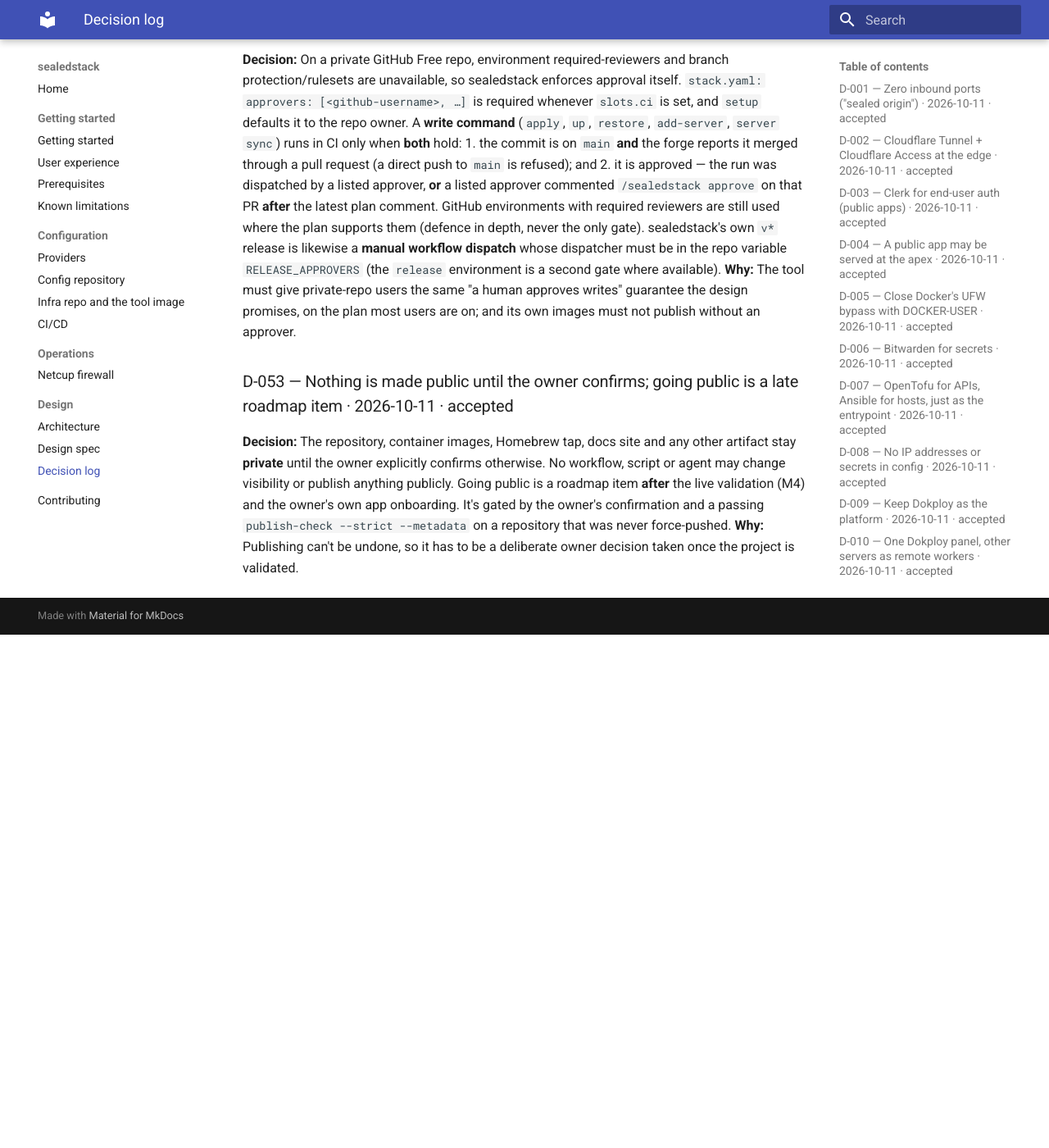
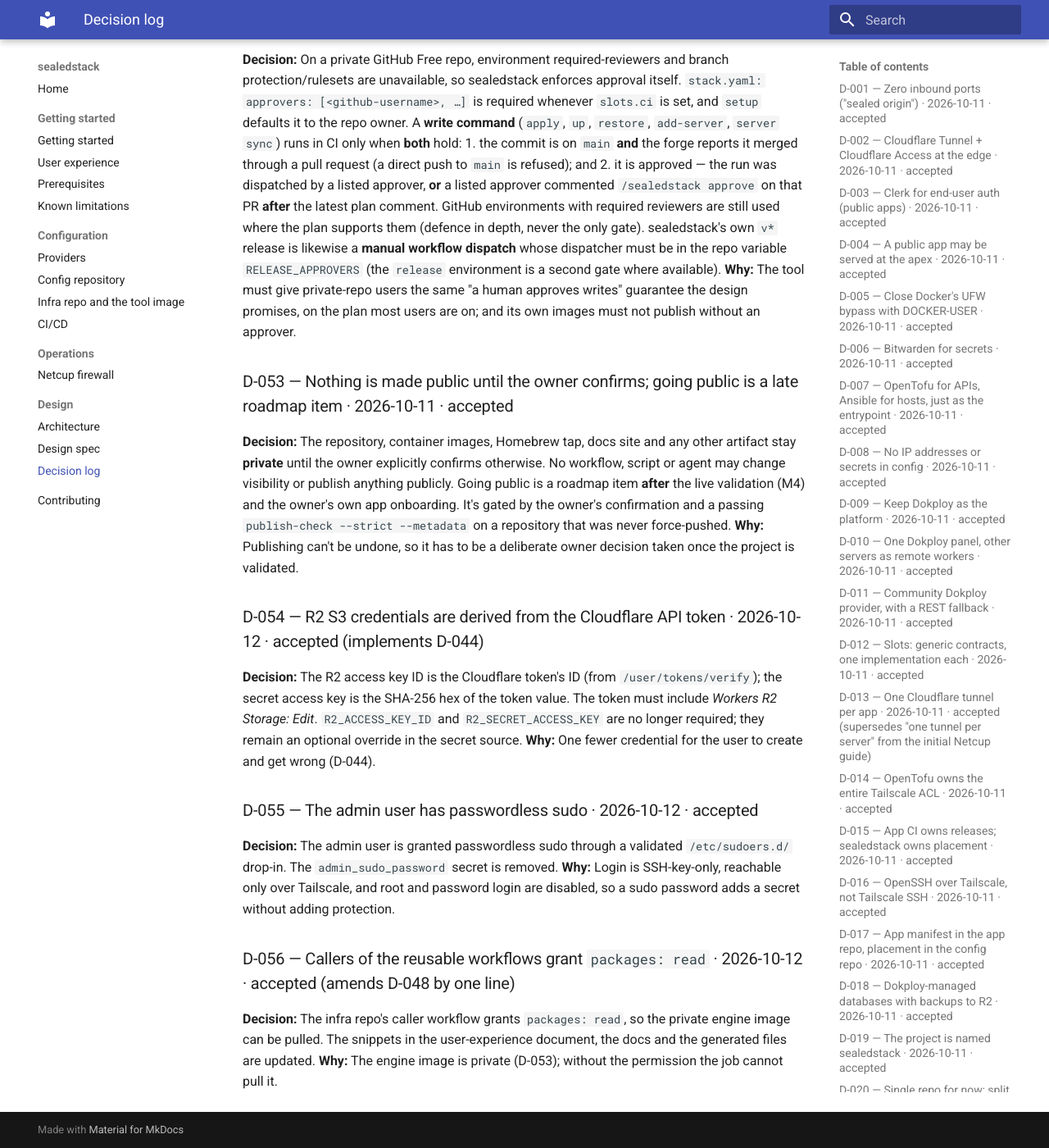
Before and after one commit to gauravnagar19/sealedstack, an MkDocs documentation site: the page built from docs/decisions.md, in a window 1280 px wide and 1400 px high, scrolled down 11254 px. Shown: the whole window at 82% size. Built offline with MkDocs 1.6.1 and Material for MkDocs 9.7.7, drawn with Linux system fonts in a browser that asks for light colours; before the commit the page ends 12028 px from its top, so only the background shows below that.

Commit message:
docs: record D-054..D-056 (derive R2 keys, passwordless sudo, packages: read)
Adds the three owner decisions of 2026-10-12, notes the D-056 amendment in
the UX status table and adds packages: read to the infra caller workflow
snippet in the UX doc, getting-started and the init template.
Verified: pytest 301 passed (3 new), publish-check --strict --metadata ok.

Co-Authored-By: Claude Sonnet 5.5 <noreply@anthropic.com>

````diff
--- a/docs/decisions.md
+++ b/docs/decisions.md
@@ -224,3 +224,15 @@ GitHub environments with required reviewers are still used where the plan suppor
 ### D-053 — Nothing is made public until the owner confirms; going public is a late roadmap item · 2026-10-11 · accepted
 **Decision:** The repository, container images, Homebrew tap, docs site and any other artifact stay **private** until the owner explicitly confirms otherwise. No workflow, script or agent may change visibility or publish anything publicly. Going public is a roadmap item **after** the live validation (M4) and the owner's own app onboarding. It's gated by the owner's confirmation and a passing `publish-check --strict --metadata` on a repository that was never force-pushed.
 **Why:** Publishing can't be undone, so it has to be a deliberate owner decision taken once the project is validated.
+
+### D-054 — R2 S3 credentials are derived from the Cloudflare API token · 2026-10-12 · accepted (implements D-044)
+**Decision:** The R2 access key ID is the Cloudflare token's ID (from `/user/tokens/verify`); the secret access key is the SHA-256 hex of the token value. The token must include *Workers R2 Storage: Edit*. `R2_ACCESS_KEY_ID` and `R2_SECRET_ACCESS_KEY` are no longer required; they remain an optional override in the secret source.
+**Why:** One fewer credential for the user to create and get wrong (D-044).
+
+### D-055 — The admin user has passwordless sudo · 2026-10-12 · accepted
+**Decision:** The admin user is granted passwordless sudo through a validated `/etc/sudoers.d/` drop-in. The `admin_sudo_password` secret is removed.
+**Why:** Login is SSH-key-only, reachable only over Tailscale, and root and password login are disabled, so a sudo password adds a secret without adding protection.
+
+### D-056 — Callers of the reusable workflows grant `packages: read` · 2026-10-12 · accepted (amends D-048 by one line)
+**Decision:** The infra repo's caller workflow grants `packages: read`, so the private engine image can be pulled. The snippets in the user-experience document, the docs and the generated files are updated.
+**Why:** The engine image is private (D-053); without the permission the job cannot pull it.
--- a/docs/user-experience.md
+++ b/docs/user-experience.md
@@ -4,7 +4,7 @@
 |---|---|
 | Status | **Final (v1 UX): signed off by the owner on 2026-10-11.** This document is authoritative for everything a user sees and does. [spec.md](spec.md) §6 defers to it. Changes need a new decision in [decisions.md](decisions.md). |
 | Date | 2026-10-11 |
-| Decisions | D-034 to D-047 ([decisions.md](decisions.md)) |
+| Decisions | D-034 to D-047 ([decisions.md](decisions.md)). Amended on 2026-10-12 by D-056: the caller workflow in §4 step 2 also grants `packages: read`. |
 
 Mockups use GitHub wording; GitLab equivalents are in §11. `<v>` means the pinned sealedstack version (e.g. `0.6.0`), and `<owner>` the sealedstack publisher.
 
@@ -80,7 +80,7 @@ jobs:
       command: ${{ inputs.command }}
       args: ${{ inputs.args }}
     secrets: inherit
-    permissions: { contents: write, pull-requests: write, issues: write, id-token: write }
+    permissions: { contents: write, pull-requests: write, issues: write, id-token: write, packages: read }
 ```
 
 The version appears twice: `sealedstack.version` (used by Codespaces, the launcher and GitLab) and the workflow's `@v0.6.0`, because GitHub requires a fixed ref there. **`check` fails if they differ**, and the upgrade bot always bumps both in one PR (§9).
````
Also changed, not shown: docs/getting-started.md (+1 -1 lines), 2 other files.
